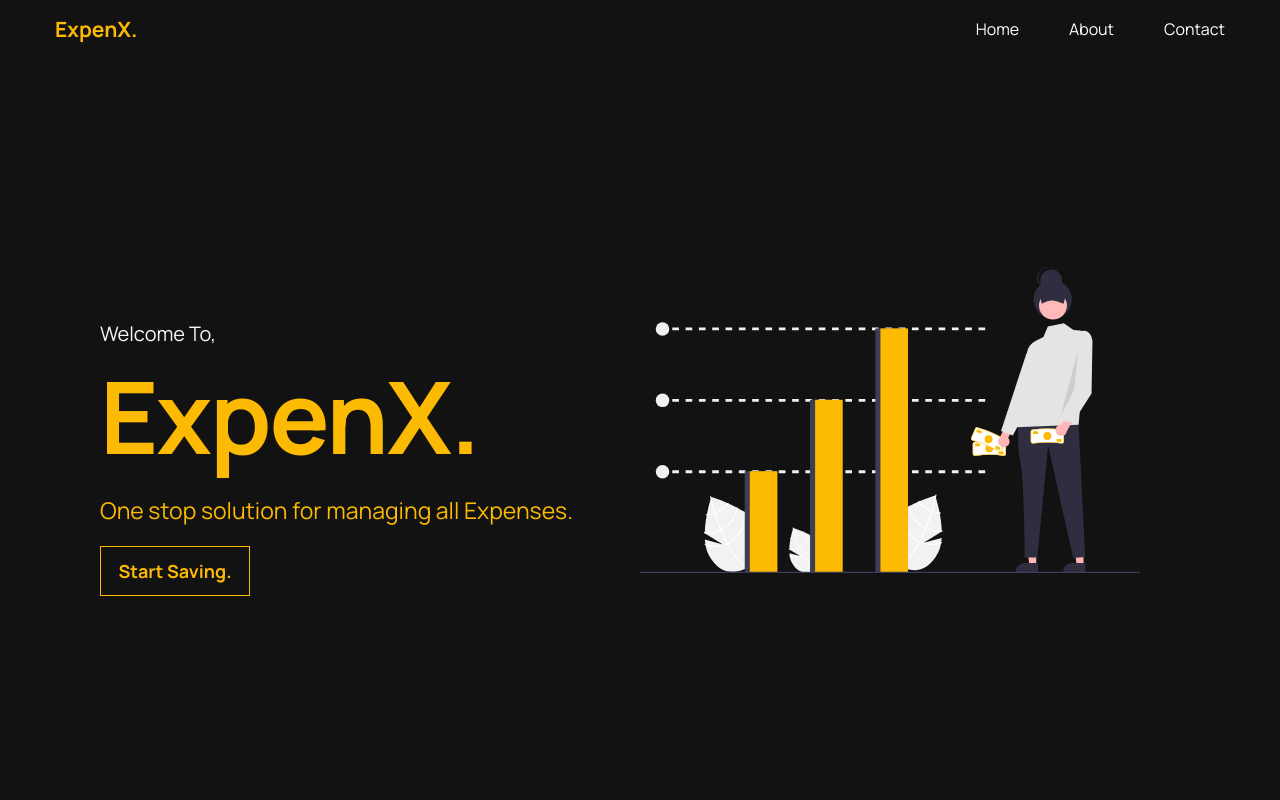
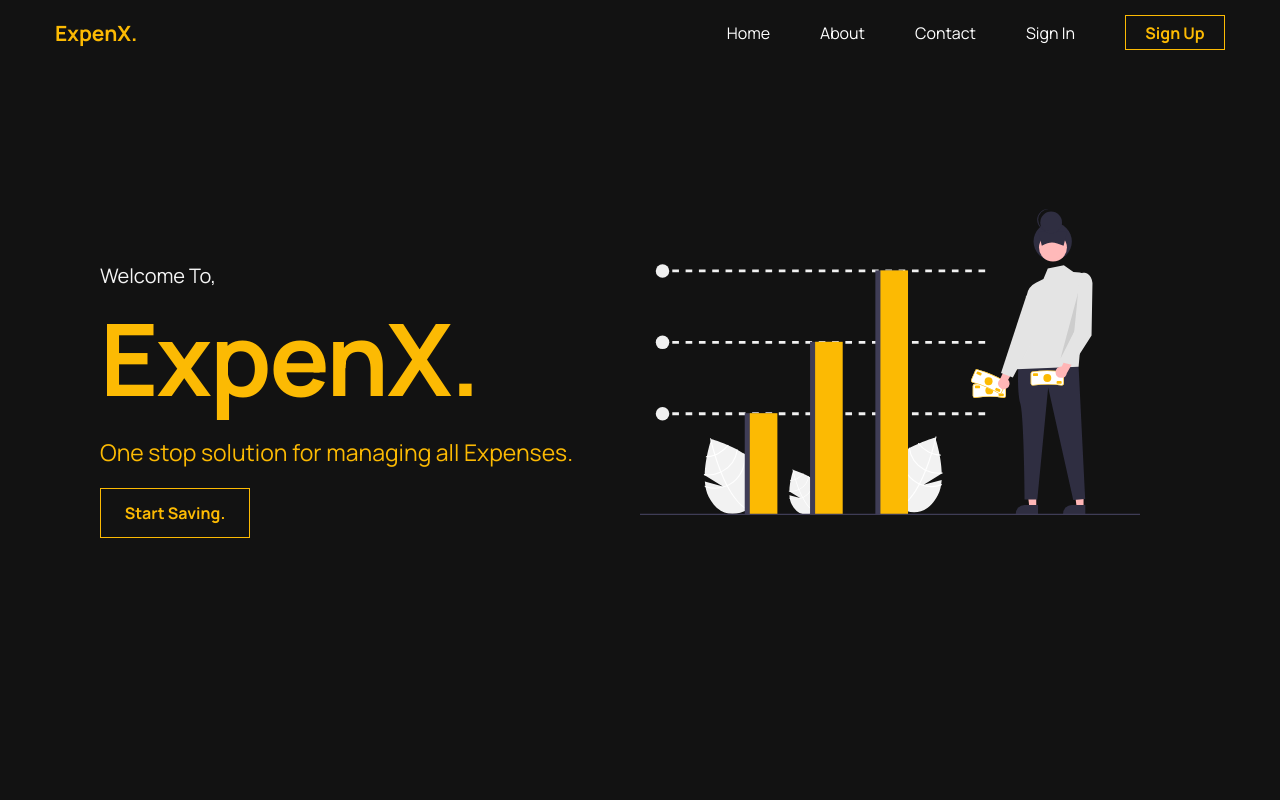
Before and after one commit to tejasraibagi26/ExpenX, a React (Create React App) app: page / in a window 1280 px wide. Shown: the top 800 px of the page. Built offline with nearby package versions, Linux system fonts and the light colour scheme; the HTML template or start-up script is replaced by a standard one.

Commit message:
Navbar updated

```diff
--- a/src/CSS/home.css
+++ b/src/CSS/home.css
@@ -21,10 +21,6 @@ li {
 a {
   text-decoration: none;
 }
-/*
-.header {
-  border-bottom: 1px solid #e2e8f0;
-} */
 
 #home {
   background-color: #121212;
@@ -36,6 +32,9 @@ a {
   align-items: center;
   padding: 1.5rem 5.5rem;
   background-color: #121212;
+  position: fixed;
+  width: 100%;
+  z-index: 100;
 }
 
 .hamburger {
@@ -138,8 +137,20 @@ a {
   transition: ease-in 0.3s;
 }
 
+.btn {
+  width: 100px;
+  height: 35px;
+  border: solid 1px #fcba03;
+  display: flex;
+  justify-content: center;
+  align-items: center;
+  cursor: pointer;
+  color: #fcba03;
+  transition: ease-in 0.3s;
+}
+
 .btn .btn-title {
-  font-size: 18px;
+  font-size: 16px;
   font-weight: bold;
   background-color: transparent;
 }
--- a/src/Components/Navbar.js
+++ b/src/Components/Navbar.js
@@ -24,6 +24,18 @@ const Navbar = ({ navOpen, setNavOpen }) => {
               Contact
             </a>
           </li>
+          <li className="nav-item">
+            <a href="#" className="nav-link">
+              Sign In
+            </a>
+          </li>
+          <li className="nav-item">
+            <a href="#">
+              <div className="btn">
+                <div className="btn-title">Sign Up</div>
+              </div>
+            </a>
+          </li>
         </ul>
         <div
           className={navOpen ? "hamburger active" : "hamburger"}
```
